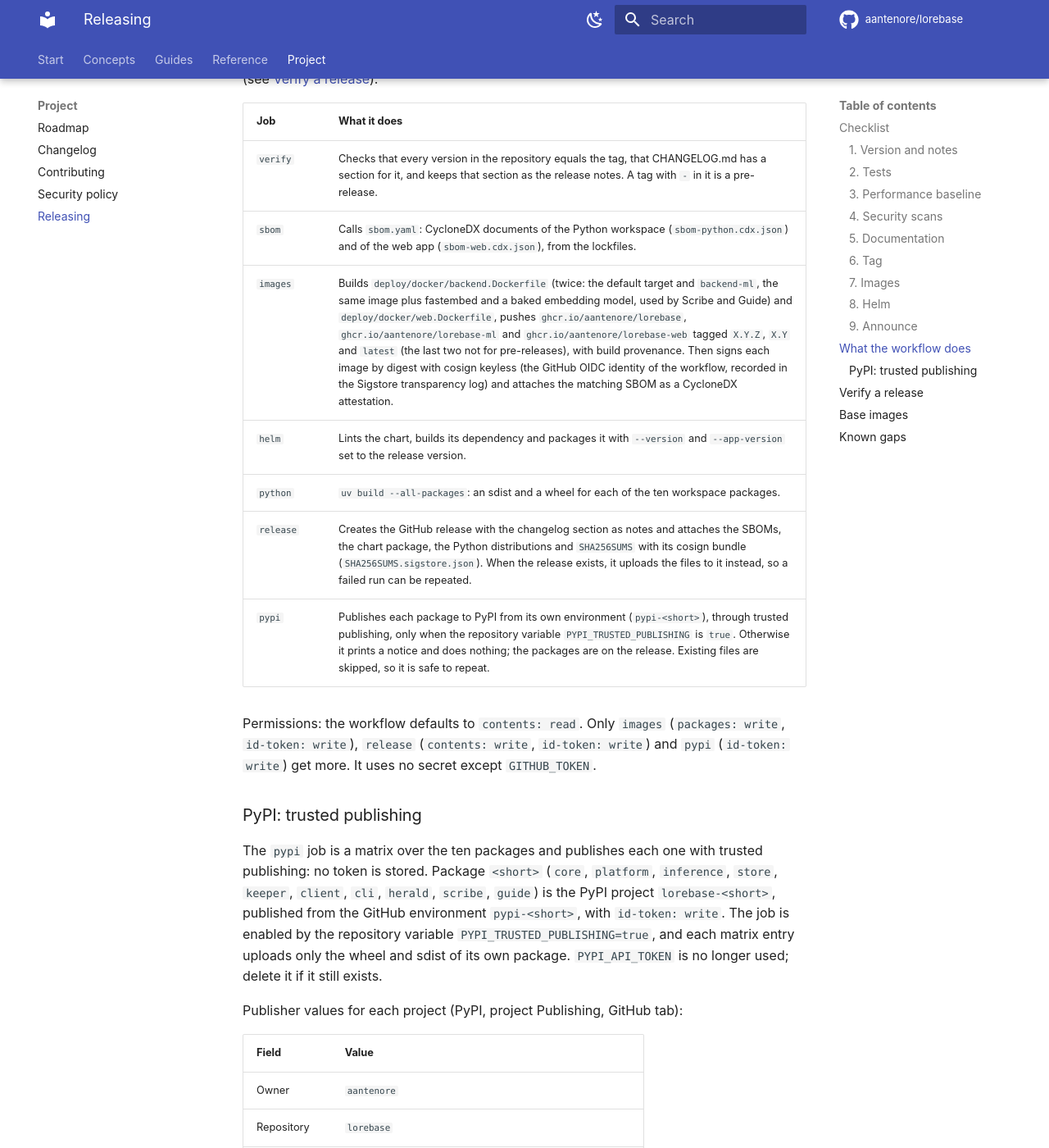
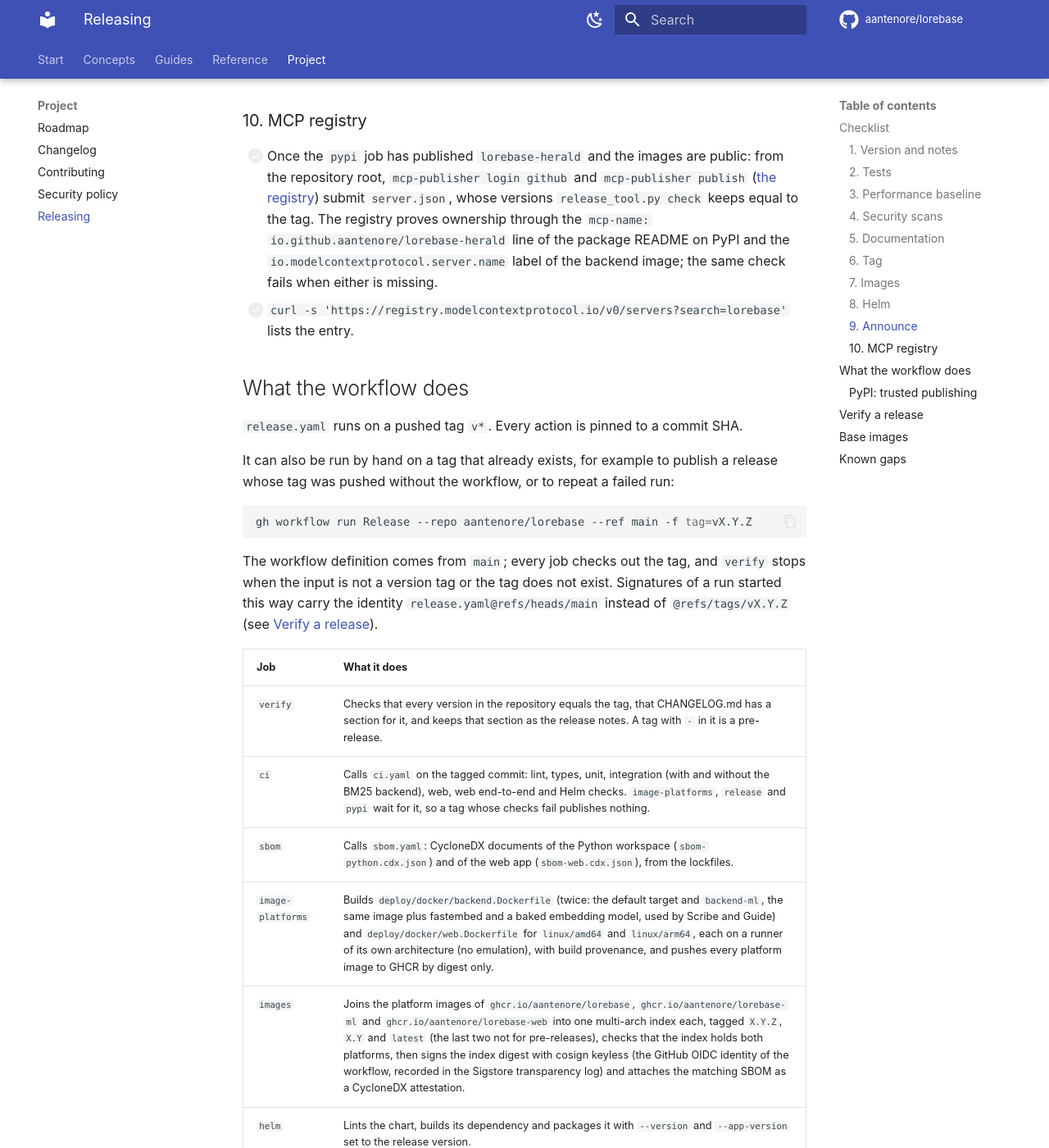
Before and after one commit to aantenore/lorebase, an MkDocs documentation site: the page built from docs/release.md, in a window 1280 px wide and 1400 px high, scrolled down 3600 px. Shown: the whole window at 82% size. Built offline with MkDocs 1.6.1 and Material for MkDocs 9.7.7, drawn with Linux system fonts in a browser that asks for light colours; comment, search, counter and statistics services are not loaded; some of the changed text lies outside the part shown.

Commit message:
ci(release): gate on CI, build multi-arch images and publish the docs site

```diff
--- a/docs/release.md
+++ b/docs/release.md
@@ -11,11 +11,12 @@
 ### 1. Version and notes
 
 - [ ] Choose the version. Before 1.0 a minor version may change interfaces; say so in the notes.
-- [ ] Set it everywhere it lives: `version` in the root and in each `packages/*/pyproject.toml`, `__version__` in each `packages/*/src/*/__init__.py`, `version` in `apps/web/package.json`, and `appVersion` (and `version`) in `deploy/helm/lorebase/Chart.yaml`.
+- [ ] Set it everywhere it lives: `version` in the root and in each `packages/*/pyproject.toml`, `__version__` in each `packages/*/src/*/__init__.py`, `version` in `apps/web/package.json`, `appVersion` (and `version`) in `deploy/helm/lorebase/Chart.yaml`, and in `server.json` the `version`, the version of the PyPI package and the tag of the image.
 - [ ] On a new minor version, move the ranges of the dependencies between workspace packages in each `packages/*/pyproject.toml` (`lorebase-core>=0.1,<0.2` becomes `>=0.2,<0.3`; for a pre-release the lower bound may be the pre-release, `>=0.2.0rc1,<0.3`) and run `uv lock`. In a checkout the workspace resolves them from source; on PyPI they keep `pip install lorebase-keeper` from taking a `lorebase-store` of another minor.
-- [ ] `uv run python scripts/release_tool.py check --tag vX.Y.Z` prints `all 23 versions and 16 internal ranges agree`. The workflow runs the same check first and stops on a mismatch.
+- [ ] `uv run python scripts/release_tool.py check --tag vX.Y.Z` prints `all 26 versions and 16 internal ranges agree, every package has its PyPI metadata and the registry entry is publishable`. The workflow runs the same check first and stops on a mismatch.
 - [ ] Write the `## X.Y.Z` section of CHANGELOG.md: summary, breaking changes first, then added, changed, fixed, security, not done yet, upgrade notes. Link the pull request or issue of each line. `uv run python scripts/release_tool.py notes X.Y.Z` prints what the GitHub release will say.
 - [ ] A migration, a configuration key or an API response that changed is named in the first lines of the section.
+- [ ] While the section is collected its heading reads `## X.Y.Z - unreleased`. In the commit you tag, replace `unreleased` with the date of the tag (`YYYY-MM-DD`, UTC): the date in each heading is the day the tag was pushed.
 - [ ] Update the status wording that a release makes false: the "Pre-alpha" banner and "Nothing is released" in [README.md](../README.md) and [roadmap.md](roadmap.md).
 
 ### 2. Tests
@@ -25,7 +26,7 @@
 - [ ] `make openapi` leaves `docs/openapi.json` unchanged
 - [ ] Web app, in `apps/web`: `pnpm lint`, `pnpm typecheck`, `pnpm test`, `pnpm build`
 - [ ] `make demo`: the five-day demo runs to the end against a fresh stack ([demo](demo.md))
-- [ ] CI is green on the commit to be tagged, including the `helm` job (`helm lint --strict`, `helm template` for every profile, kubeconform)
+- [ ] CI is green on the commit to be tagged, including the `helm` job (`helm lint --strict`, `helm template` for every profile, kubeconform). The checks do not run on pull requests or pushes: start them with `gh workflow run CI --ref main` (and `End-to-end`, `CodeQL`, `Audit` the same way) and read the result before tagging
 
 The full suite is for releases; day to day, `make test-changed` is enough.
 
@@ -52,12 +53,13 @@
 ### 6. Tag
 
 - [ ] From an up-to-date `main`: `git tag -s vX.Y.Z -m "Lorebase X.Y.Z"` and `git push origin vX.Y.Z`. (Use `-a` when you cannot sign.)
-- [ ] Watch the workflow ([What the workflow does](#what-the-workflow-does)).
+- [ ] Watch the workflow ([What the workflow does](#what-the-workflow-does)): it runs CI on the tag before it publishes anything, and publishes the documentation site from the tag once the release exists. For that last job the `github-pages` environment must allow `v*` tags to deploy (repository settings, Environments, deployment branches and tags), set once.
 
 ### 7. Images
 
 - [ ] After the first release, make the three GHCR packages (`lorebase`, `lorebase-ml`, `lorebase-web`) public (Packages, package settings, change visibility) and link them to the repository, so that anyone can pull and the registry page shows the README.
 - [ ] Verify the signatures ([Verify a release](#verify-a-release)).
+- [ ] `docker buildx imagetools inspect ghcr.io/aantenore/lorebase:X.Y.Z` lists `linux/amd64` and `linux/arm64` (the same for `lorebase-ml` and `lorebase-web`); 0.3.0 and earlier are `linux/amd64` only.
 
 ### 8. Helm
 
@@ -70,6 +72,11 @@
 - [ ] The GitHub release text is the changelog section; read it once in the browser.
 - [ ] The launch kit in [docs/launch](launch) has the posts: [blog post](launch/blog-post.md), [Hacker News](launch/hacker-news.md), [Reddit](launch/reddit.md), [LinkedIn](launch/linkedin.md), [awesome lists](launch/awesome-lists.md). Post the release link and the demo command (`make demo`), not a feature list.
 - [ ] Answer questions in the first days from the FAQ ([faq.md](faq.md)); anything asked twice becomes a line in the FAQ.
+
+### 10. MCP registry
+
+- [ ] Once the `pypi` job has published `lorebase-herald` and the images are public: from the repository root, `mcp-publisher login github` and `mcp-publisher publish` ([the registry](https://github.com/modelcontextprotocol/registry)) submit `server.json`, whose versions `release_tool.py check` keeps equal to the tag. The registry proves ownership through the `mcp-name: io.github.aantenore/lorebase-herald` line of the package README on PyPI and the `io.modelcontextprotocol.server.name` label of the backend image; the same check fails when either is missing.
+- [ ] `curl -s 'https://registry.modelcontextprotocol.io/v0/servers?search=lorebase'` lists the entry.
 
 ## What the workflow does
 
@@ -86,14 +93,17 @@
 | Job | What it does |
 |-----|--------------|
 | `verify` | Checks that every version in the repository equals the tag, that CHANGELOG.md has a section for it, and keeps that section as the release notes. A tag with `-` in it is a pre-release. |
+| `ci` | Calls `ci.yaml` on the tagged commit: lint, types, unit, integration (with and without the BM25 backend), web, web end-to-end and Helm checks. `image-platforms`, `release` and `pypi` wait for it, so a tag whose checks fail publishes nothing. |
 | `sbom` | Calls `sbom.yaml`: CycloneDX documents of the Python workspace (`sbom-python.cdx.json`) and of the web app (`sbom-web.cdx.json`), from the lockfiles. |
-| `images` | Builds `deploy/docker/backend.Dockerfile` (twice: the default target and `backend-ml`, the same image plus fastembed and a baked embedding model, used by Scribe and Guide) and `deploy/docker/web.Dockerfile`, pushes `ghcr.io/aantenore/lorebase`, `ghcr.io/aantenore/lorebase-ml` and `ghcr.io/aantenore/lorebase-web` tagged `X.Y.Z`, `X.Y` and `latest` (the last two not for pre-releases), with build provenance. Then signs each image by digest with cosign keyless (the GitHub OIDC identity of the workflow, recorded in the Sigstore transparency log) and attaches the matching SBOM as a CycloneDX attestation. |
+| `image-platforms` | Builds `deploy/docker/backend.Dockerfile` (twice: the default target and `backend-ml`, the same image plus fastembed and a baked embedding model, used by Scribe and Guide) and `deploy/docker/web.Dockerfile` for `linux/amd64` and `linux/arm64`, each on a runner of its own architecture (no emulation), with build provenance, and pushes every platform image to GHCR by digest only. |
+| `images` | Joins the platform images of `ghcr.io/aantenore/lorebase`, `ghcr.io/aantenore/lorebase-ml` and `ghcr.io/aantenore/lorebase-web` into one multi-arch index each, tagged `X.Y.Z`, `X.Y` and `latest` (the last two not for pre-releases), checks that the index holds both platforms, then signs the index digest with cosign keyless (the GitHub OIDC identity of the workflow, recorded in the Sigstore transparency log) and attaches the matching SBOM as a CycloneDX attestation. |
 | `helm` | Lints the chart, builds its dependency and packages it with `--version` and `--app-version` set to the release version. |
 | `python` | `uv build --all-packages`: an sdist and a wheel for each of the ten workspace packages. |
 | `release` | Creates the GitHub release with the changelog section as notes and attaches the SBOMs, the chart package, the Python distributions and `SHA256SUMS` with its cosign bundle (`SHA256SUMS.sigstore.json`). When the release exists, it uploads the files to it instead, so a failed run can be repeated. |
 | `pypi` | Publishes each package to PyPI from its own environment (`pypi-<short>`), through trusted publishing, only when the repository variable `PYPI_TRUSTED_PUBLISHING` is `true`. Otherwise it prints a notice and does nothing; the packages are on the release. Existing files are skipped, so it is safe to repeat. |
+| `docs` | Calls `docs.yaml` on the tag once the release exists: `mkdocs build --strict` and the deployment to GitHub Pages, so the site shows the released documentation. |
 
-Permissions: the workflow defaults to `contents: read`. Only `images` (`packages: write`, `id-token: write`), `release` (`contents: write`, `id-token: write`) and `pypi` (`id-token: write`) get more. It uses no secret except `GITHUB_TOKEN`.
+Permissions: the workflow defaults to `contents: read`. Only `image-platforms` (`packages: write`), `images` (`packages: write`, `id-token: write`), `release` (`contents: write`, `id-token: write`), `pypi` (`id-token: write`) and `docs` (`pages: write`, `id-token: write`) get more. It uses no secret except `GITHUB_TOKEN`.
 
 ### PyPI: trusted publishing
 
@@ -158,9 +168,11 @@
 
 1. Get the index digest, the top-level `Digest:` line: `docker buildx imagetools inspect python:3.12-slim`. (`docker pull` prints the same digest for a multi-arch tag.)
 2. Replace the `@sha256:...` part of the `ARG ..._IMAGE` default (and of the proxy image, if it is the nginx one), keeping the tag.
-3. Rebuild both images. The `docker` workflow builds the backend image on pull requests, which verifies the new pin resolves.
+3. Rebuild both images. Running the `docker` workflow on the branch (`gh workflow run docker.yaml --ref <branch>`) builds the backend image and verifies that the new pin resolves.
 
-`tests/tooling/test_dockerfile_pins.py` fails if a `FROM` of an external image is not pinned by a 64-hex digest.
+The third-party defaults of the compose files (`${POSTGRES_IMAGE:-...}` and the other `*_IMAGE` variables of `deploy/compose/*.yaml`: Postgres, Ollama, LiteLLM, the OpenTelemetry collector, Jaeger, Prometheus, Grafana, the OIDC mock and the proxy) and the `ollama` image of the chart are pinned the same way, a version tag in front of the digest of the multi-arch index, and bumped by hand the same way.
+
+`tests/tooling/test_dockerfile_pins.py` fails if a `FROM` of an external image is not pinned by a 64-hex digest, or if one of those defaults names no version and digest.
 
 ## Known gaps
 
```
Also changed, not shown: docs/deployment.md (+3 -0 lines), docs/kubernetes.md (+3 -0 lines), 5 other files.
